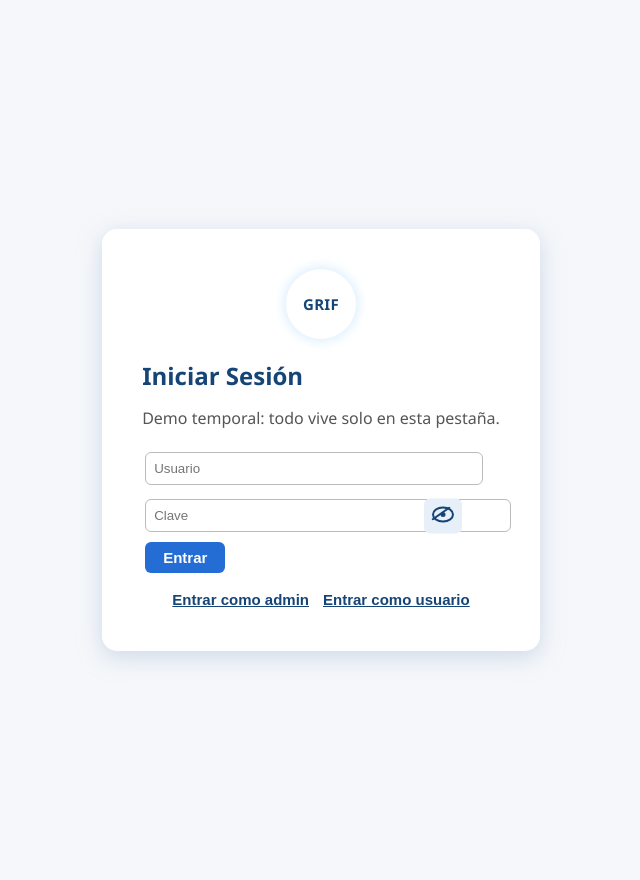
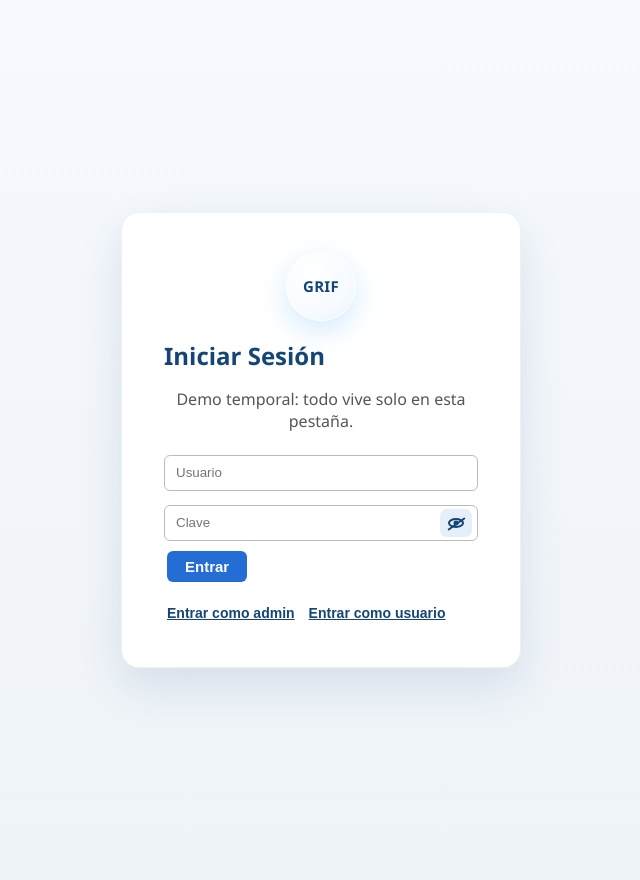
Before and after one commit to isaacvf2003/gestor_archivos., a PHP site: page / in a window 1280 px wide. Shown: the whole page, without its empty margins (319-959 px from the left). Run offline with PHP 8.4, Linux system fonts and the light colour scheme.

Commit message:
Polish demo folders and password toggle

```diff
--- a/demo/style.css
+++ b/demo/style.css
@@ -958,3 +958,245 @@ button, .btn-main {
   margin: 0;
   font-size: 15px;
 }
+
+/* Pulido final de demo: carpetas visibles, ojo alineado y UI más cuidada. */
+* { box-sizing: border-box; }
+body {
+  color: #0f2742;
+  background: linear-gradient(180deg, #f6f9fd 0%, #eef3f8 100%);
+}
+.sidebar {
+  flex: 0 0 250px;
+  min-height: 100vh;
+  padding: 28px 22px;
+  background: linear-gradient(180deg, #164e83 0%, #123f6c 100%);
+  box-shadow: 6px 0 22px rgba(15, 44, 80, .08);
+}
+.sidebar nav { width: 100%; }
+.sidebar nav button {
+  width: 100%;
+  margin: 6px 0;
+  padding: 13px 16px;
+  border-radius: 9px;
+  color: #fff;
+  text-align: left;
+}
+.sidebar nav button.active,
+.sidebar nav button:hover {
+  background: rgba(255,255,255,.14);
+  box-shadow: inset 3px 0 0 #90caf9;
+}
+.logo-mark {
+  background: radial-gradient(circle at 35% 30%, #ffffff 0%, #f7fbff 62%, #e6f2ff 100%);
+  border: 1px solid rgba(255,255,255,.8);
+  box-shadow: 0 10px 28px rgba(144,202,249,.38), 0 0 0 5px rgba(255,255,255,.08);
+}
+.main-content {
+  width: 100%;
+  padding: 40px;
+}
+.header-bar {
+  margin-bottom: 34px;
+  padding: 24px 28px;
+  border: 1px solid rgba(144, 177, 212, .16);
+  border-radius: 16px;
+  background: #e8f1fa;
+  box-shadow: 0 10px 24px rgba(21, 69, 119, .08);
+}
+.page h2 {
+  margin: 0 0 18px;
+  color: #0f477d;
+  font-size: 26px;
+}
+.section-head {
+  align-items: flex-end;
+  margin-bottom: 18px;
+}
+.head-actions select,
+.toolbar select,
+input,
+select {
+  min-height: 34px;
+  border: 1px solid #bfd0e3;
+  border-radius: 8px;
+  background: #fff;
+  color: #163d66;
+}
+.btn-main,
+.btn-sm,
+.btn-out,
+.btn-sec,
+.btn-del,
+button {
+  transition: transform .15s ease, box-shadow .15s ease, background .15s ease;
+}
+.btn-main:hover,
+.btn-sm:hover,
+.btn-out:hover,
+.btn-sec:hover,
+.btn-del:hover,
+button:hover {
+  transform: translateY(-1px);
+}
+.carpetas-grid {
+  grid-template-columns: repeat(auto-fill, minmax(230px, 1fr));
+  gap: 22px;
+  max-width: 820px;
+  margin-top: 22px;
+}
+.carpeta-card {
+  min-height: 164px;
+  padding: 22px 16px 18px;
+  border: 1px solid rgba(144, 177, 212, .25);
+  border-radius: 18px;
+  background: linear-gradient(180deg, #ffffff 0%, #f7fbff 100%);
+  box-shadow: 0 10px 22px rgba(21, 69, 119, .08);
+}
+.carpeta-card:hover {
+  transform: translateY(-2px);
+  box-shadow: 0 16px 32px rgba(21, 101, 192, .14);
+}
+.icono-carpeta {
+  position: relative;
+  width: 68px;
+  height: 48px;
+  margin: 0 0 14px;
+  border: 2px solid #1565c0;
+  border-radius: 8px 8px 10px 10px;
+  background: linear-gradient(180deg, #42a5f5 0%, #1976d2 100%);
+  box-shadow: inset 0 -8px 0 rgba(13,71,161,.12), 0 8px 18px rgba(25,118,210,.18);
+}
+.icono-carpeta::before {
+  content: "";
+  position: absolute;
+  left: 5px;
+  top: -13px;
+  width: 32px;
+  height: 15px;
+  border: 2px solid #1565c0;
+  border-bottom: 0;
+  border-radius: 7px 7px 0 0;
+  background: #90caf9;
+}
+.icono-carpeta::after {
+  content: "";
+  position: absolute;
+  left: 10px;
+  right: 10px;
+  top: 13px;
+  height: 3px;
+  border-radius: 3px;
+  background: rgba(255,255,255,.42);
+}
+.carpeta-nombre {
+  color: #0f5da4;
+  font-size: 1.18rem;
+  line-height: 1.25;
+}
+.carpeta-acciones {
+  justify-content: center;
+  flex-wrap: wrap;
+}
+.login-wrap {
+  min-height: 100vh;
+  padding: 24px;
+}
+.login-card {
+  width: min(430px, 94vw);
+  margin: 0 auto;
+  padding: 38px 42px;
+  border: 1px solid rgba(144, 177, 212, .18);
+  border-radius: 18px;
+  box-shadow: 0 18px 45px rgba(21, 69, 119, .12);
+}
+.login-card h2 { margin-top: 18px; }
+.login-card input,
+.login-card .password-field {
+  width: 100%;
+  max-width: none;
+}
+.login-card input {
+  height: 36px;
+  margin: 7px 0;
+  padding: 8px 11px;
+}
+.password-field {
+  position: relative;
+  width: 100%;
+  max-width: none;
+  margin: 0;
+}
+.password-field input {
+  width: 100%;
+  max-width: none;
+  padding-right: 46px;
+}
+.icon-btn.password-toggle {
+  position: absolute;
+  right: 6px;
+  top: 50%;
+  width: 32px;
+  height: 28px;
+  min-height: 0;
+  display: inline-flex;
+  align-items: center;
+  justify-content: center;
+  margin: 0;
+  padding: 0;
+  border-radius: 7px;
+  background: #e5eff9;
+  color: #154577;
+  transform: translateY(-50%);
+  box-shadow: none;
+}
+.eye-icon {
+  width: 16px;
+  height: 10px;
+  border-width: 2px;
+}
+.eye-icon.closed::after {
+  left: -4px;
+  top: 3px;
+  width: 21px;
+}
+.quick-logins {
+  justify-content: flex-start;
+  margin-top: 12px;
+}
+.quick-logins button {
+  padding: 5px 0;
+  font-size: 14px;
+}
+.upload-box,
+.toolbar,
+.table-archivos,
+.table-users,
+.table-activity {
+  border-radius: 14px;
+  box-shadow: 0 8px 20px rgba(21,69,119,.05);
+}
+.upload-box {
+  border-color: #9bbce3;
+  background: rgba(255,255,255,.58);
+}
+.toolbar {
+  padding: 12px 14px;
+  background: rgba(255,255,255,.55);
+}
+.table-archivos,
+.table-users,
+.table-activity {
+  overflow: hidden;
+}
+.table-archivos th,
+.table-users th,
+.table-activity th {
+  background: #fff;
+  color: #0f477d;
+}
+@media (max-width: 800px) {
+  .sidebar { flex: none; }
+  .main-content { padding: 24px 16px; }
+  .header-bar { padding: 18px; }
+  .carpetas-grid { max-width: none; }
+}
```
